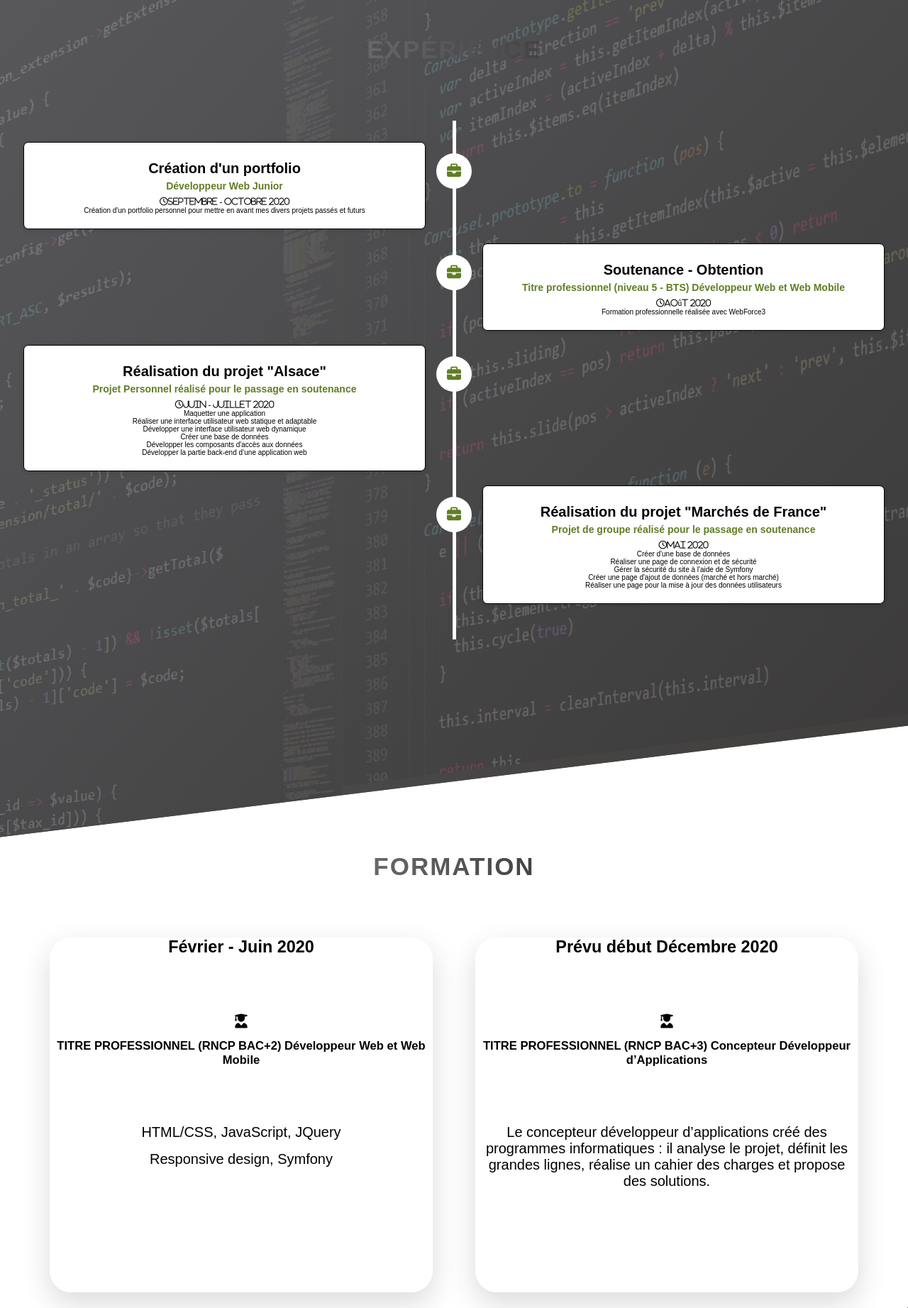
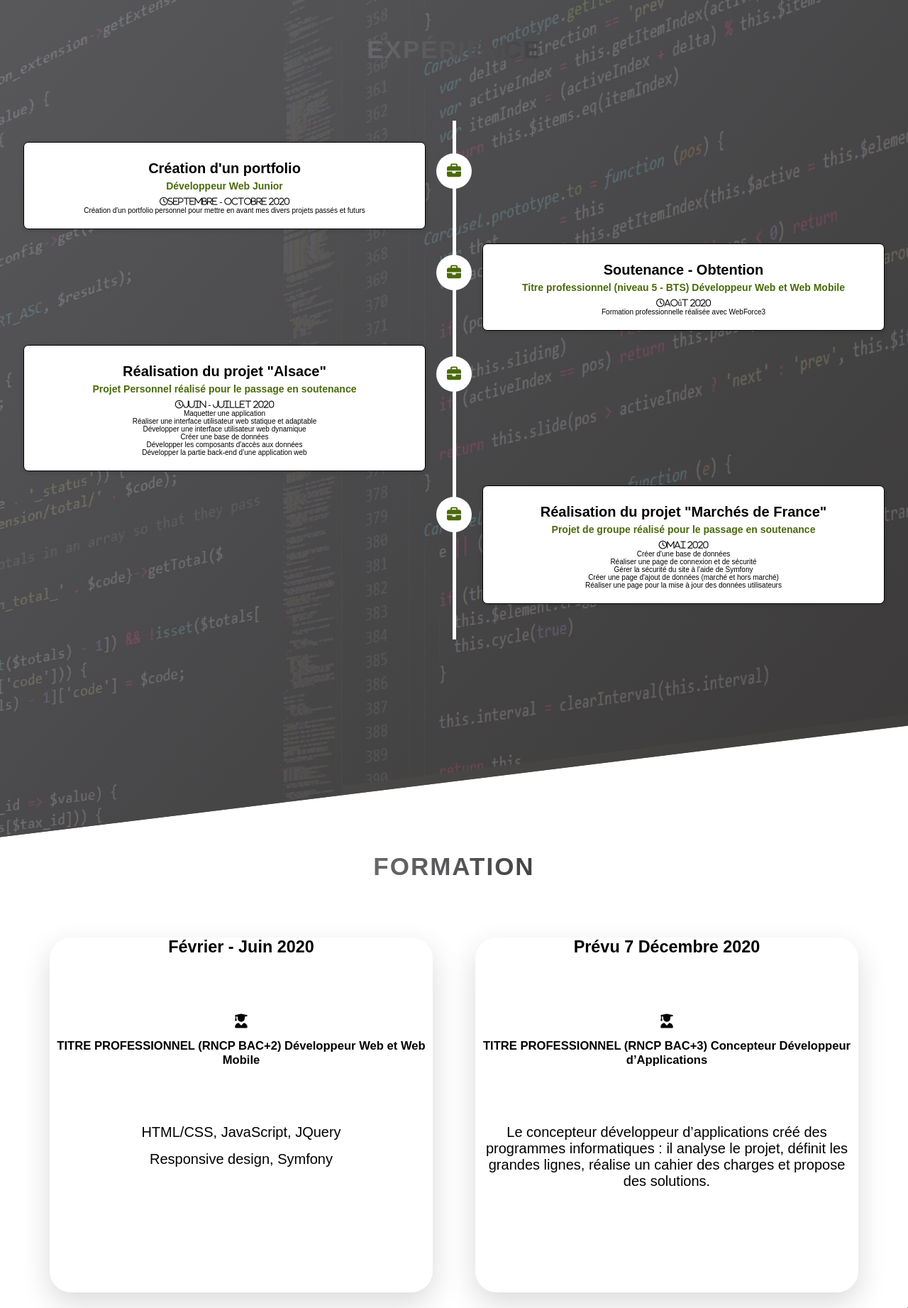
Before and after one commit to rouge13/portfolioPythonDjango, a Django app: page / in a window 1280 px wide. Shown: the part 2080-3923 px from the top of the page at 71% size. Run offline with Django 3.2, Linux system fonts and the light colour scheme; some libraries are stand-ins or nearby versions.

Commit message:
modif settings.py

```diff
--- a/package.json
+++ b/package.json
@@ -6,7 +6,8 @@
     "npm": "6.14.4"
   },
   "scripts": {
-    "start": "node server.js"
+    "start": "node server.js",
+    "compile:sass": "node-sass static/sass/main.scss static/css/style.css -w"
   },
   "description": "Julien HAMMER CV",
   "main": "static/js/main.js",
--- a/static/css/style.css
+++ b/static/css/style.css
@@ -293,7 +293,7 @@ body {
       background-color: white;
       color: #000000; }
     .card__side--back {
-      background-color: dimgray;
+      background-color: #4a6a0b;
       color: white;
       transform: rotateY(180deg); }
   .card:hover .card__side--front {
@@ -333,7 +333,7 @@ body {
     content: " ";
     display: table; }
   .timeline li .timeline__badge {
-    color: #607e24;
+    color: #4a6a0b;
     width: 5rem;
     line-height: 5rem;
     font-size: 2rem;
@@ -348,7 +348,7 @@ body {
     margin-top: .5rem;
     font-size: 2rem; }
   .timeline__heading h4 {
-    color: #607e24;
+    color: #4a6a0b;
     margin-top: .5rem;
     font-size: 1.4rem; }
   .timeline__heading p {
--- a/static/sass/abstracts/_variables.scss
+++ b/static/sass/abstracts/_variables.scss
@@ -7,7 +7,7 @@ $color-primary: dimgray;
 $color-secondary: white;
 $color-tertiary: #000000;
 $color-red: red;
-$color-green: #607e24;
+$color-green: #4a6a0b;
 
 
 // FONT
--- a/static/sass/components/_card.scss
+++ b/static/sass/components/_card.scss
@@ -4,7 +4,6 @@
   position: relative;
   height: 50rem;
   border-radius: 3rem;
-
 
   &__side {
 
@@ -27,9 +26,12 @@
     }
 
     &--back {
-      background-color: $color-primary;
+      background-color: $color-green;
+
+
       color: $color-secondary;
       transform: rotateY(180deg);
+
     }
   }
 
--- a/static/sass/main.css
+++ b/static/sass/main.css
@@ -343,7 +343,7 @@ body {
   color: #000000;
 }
 .card__side--back {
-  background-color: dimgray;
+  background-color: #4a6a0b;
   color: white;
   transform: rotateY(180deg);
 }
@@ -392,7 +392,7 @@ body {
   display: table;
 }
 .timeline li .timeline__badge {
-  color: #607e24;
+  color: #4a6a0b;
   width: 5rem;
   line-height: 5rem;
   font-size: 2rem;
@@ -409,7 +409,7 @@ body {
   font-size: 2rem;
 }
 .timeline__heading h4 {
-  color: #607e24;
+  color: #4a6a0b;
   margin-top: 0.5rem;
   font-size: 1.4rem;
 }
--- a/testcv/templates/home.html
+++ b/testcv/templates/home.html
@@ -284,7 +284,7 @@
 					<div class="col-1-of-2">
 						<div class="card">
 							<div class="card__side card__side--front">
-								<h3 class="card__text u-margin-bottom-big">Prévu début Décembre 2020</h3>
+								<h3 class="card__text u-margin-bottom-big">Prévu 7 Décembre 2020</h3>
 								<span><i class="fas fa-user-graduate u-margin-bottom-small"></i></span>
 								<h5 class="u-margin-bottom-big">TITRE PROFESSIONNEL (RNCP BAC+3) Concepteur Développeur d’Applications</h5>
 								<p class="">Le concepteur développeur d’applications créé des programmes informatiques : il analyse le projet, définit les grandes lignes, réalise un cahier des charges et propose des solutions.</p>
```
Also changed, not shown: 1 other file.
